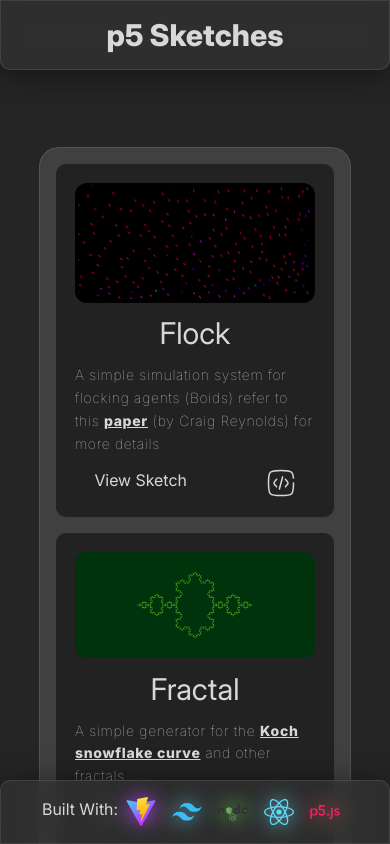
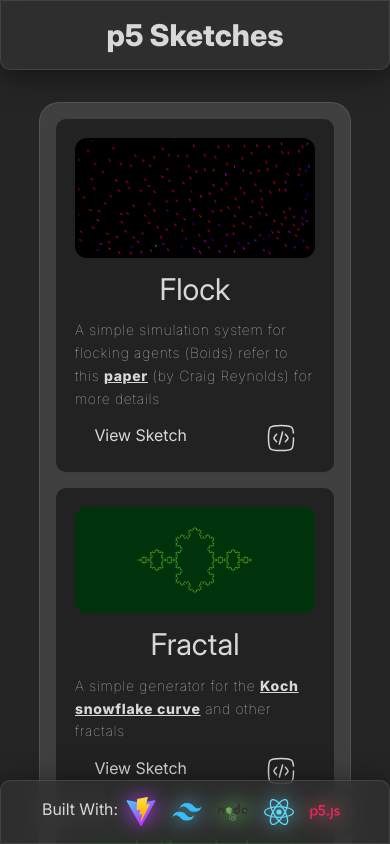
Before and after one commit to ZOASR/p5-sketches, a React (Vite) app: page / in a window 390 px wide. Shown: the top 844 px of the page. Built offline with nearby package versions, Linux system fonts and the light colour scheme.

Commit message:
Fixed footer

```diff
--- a/src/index.css
+++ b/src/index.css
@@ -55,7 +55,7 @@ html {
 
 @media (max-width: 760px) {
 	#root {
-		grid-template-rows: auto 1fr 0.1fr;
+		grid-template-rows: auto 1fr 1fr;
 	}
 }
 
```
